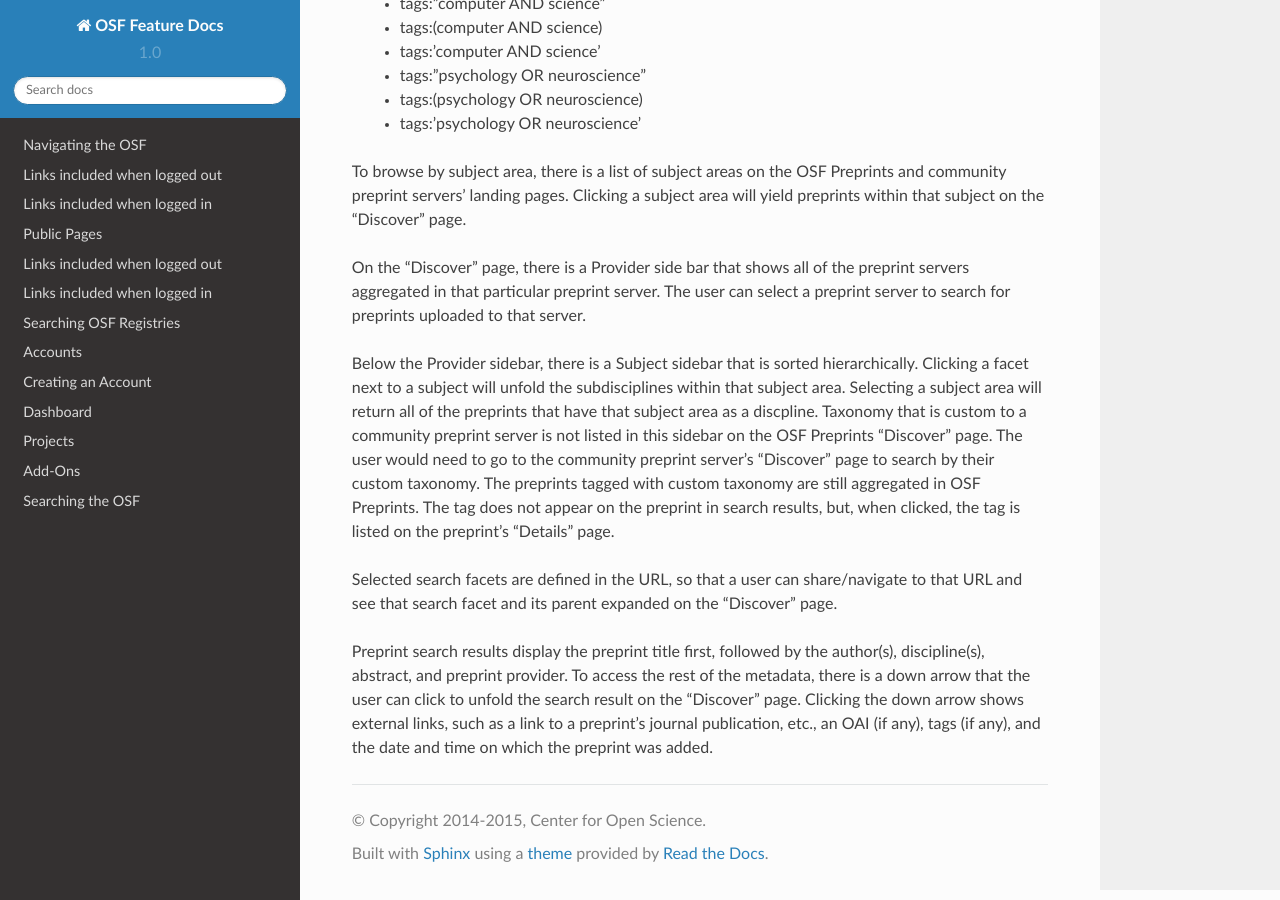
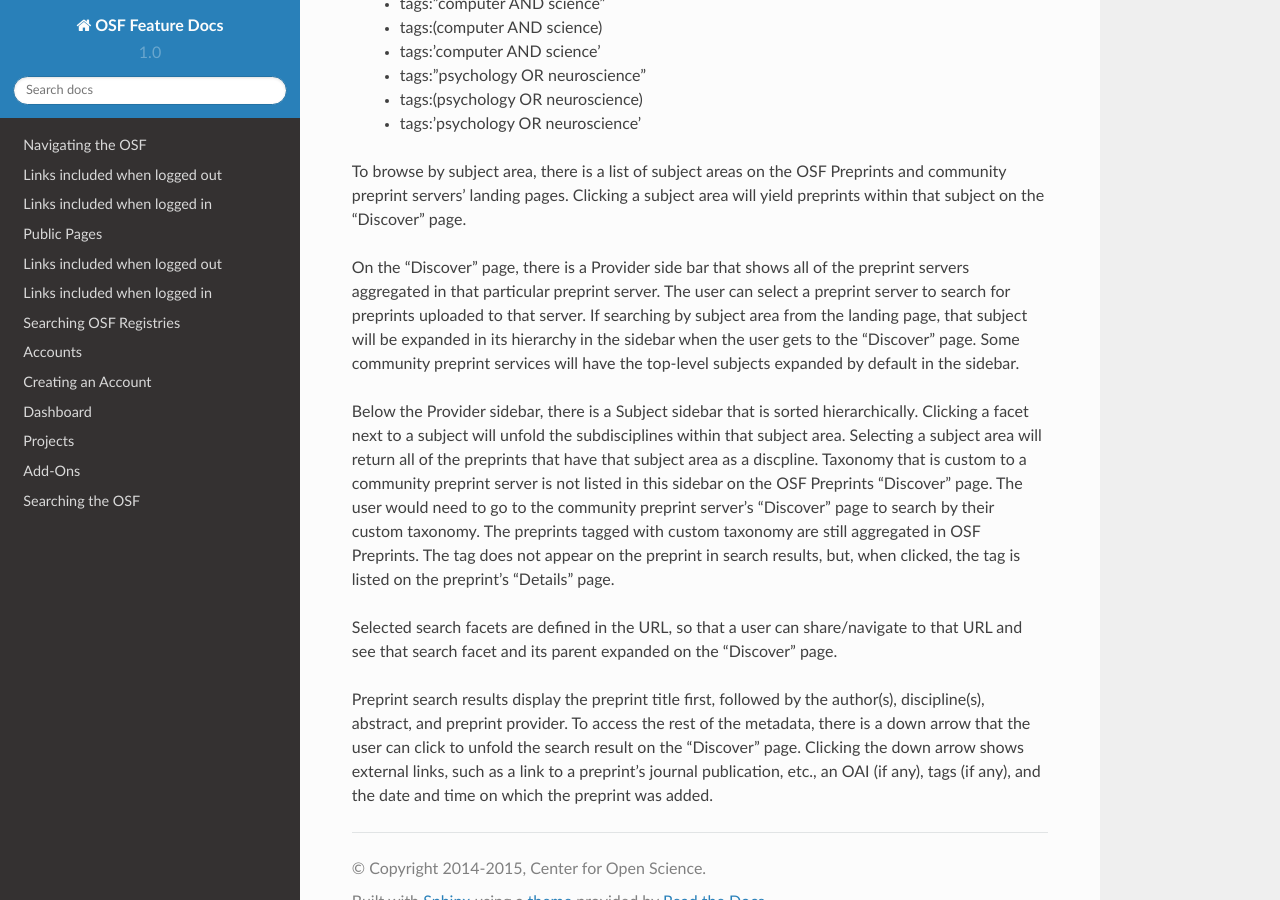
Before and after one commit to CenterForOpenScience/OSFDocs, a Sphinx documentation site: the page built from docs/pages/preprints.rst, in a window 1280 px wide and 900 px high, scrolled down 25320 px. Built offline with Sphinx 7.4.7 and the Read the Docs theme 2.0.0, drawn with Linux system fonts in a browser that asks for light colours.

Commit message:
Added auto-expand in sidebar

```diff
--- a/docs/pages/preprints.rst
+++ b/docs/pages/preprints.rst
@@ -813,7 +813,7 @@
 
 To browse by subject area, there is a list of subject areas on the OSF Preprints and community preprint servers' landing pages. Clicking a subject area will yield preprints within that subject on the "Discover" page.
 
-On the "Discover" page, there is a Provider side bar that shows all of the preprint servers aggregated in that particular preprint server. The user can select a preprint server to search for preprints uploaded to that server.
+On the "Discover" page, there is a Provider side bar that shows all of the preprint servers aggregated in that particular preprint server. The user can select a preprint server to search for preprints uploaded to that server. If searching by subject area from the landing page, that subject will be expanded in its hierarchy in the sidebar when the user gets to the "Discover" page. Some community preprint services will have the top-level subjects expanded by default in the sidebar.
 
 Below the Provider sidebar, there is a Subject sidebar that is sorted hierarchically. Clicking a facet next to a subject will unfold the subdisciplines within that subject area. Selecting a subject area will return all of the preprints that have that subject area as a discpline. Taxonomy that is custom to a community preprint server is not listed in this sidebar on the OSF Preprints "Discover" page. The user would need to go to the community preprint server's "Discover" page to search by their custom taxonomy. The preprints tagged with custom taxonomy are still aggregated in OSF Preprints. The tag does not appear on the preprint in search results, but, when clicked, the tag is listed on the preprint's "Details" page.
 
```
